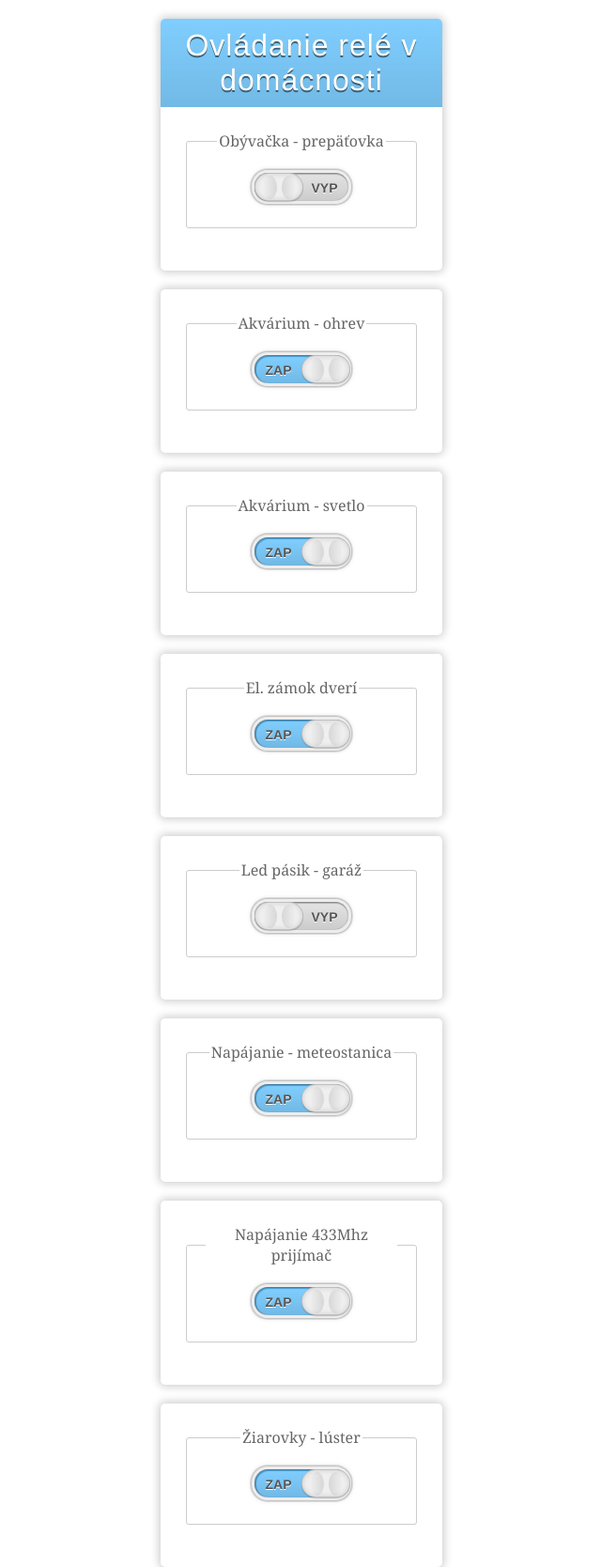
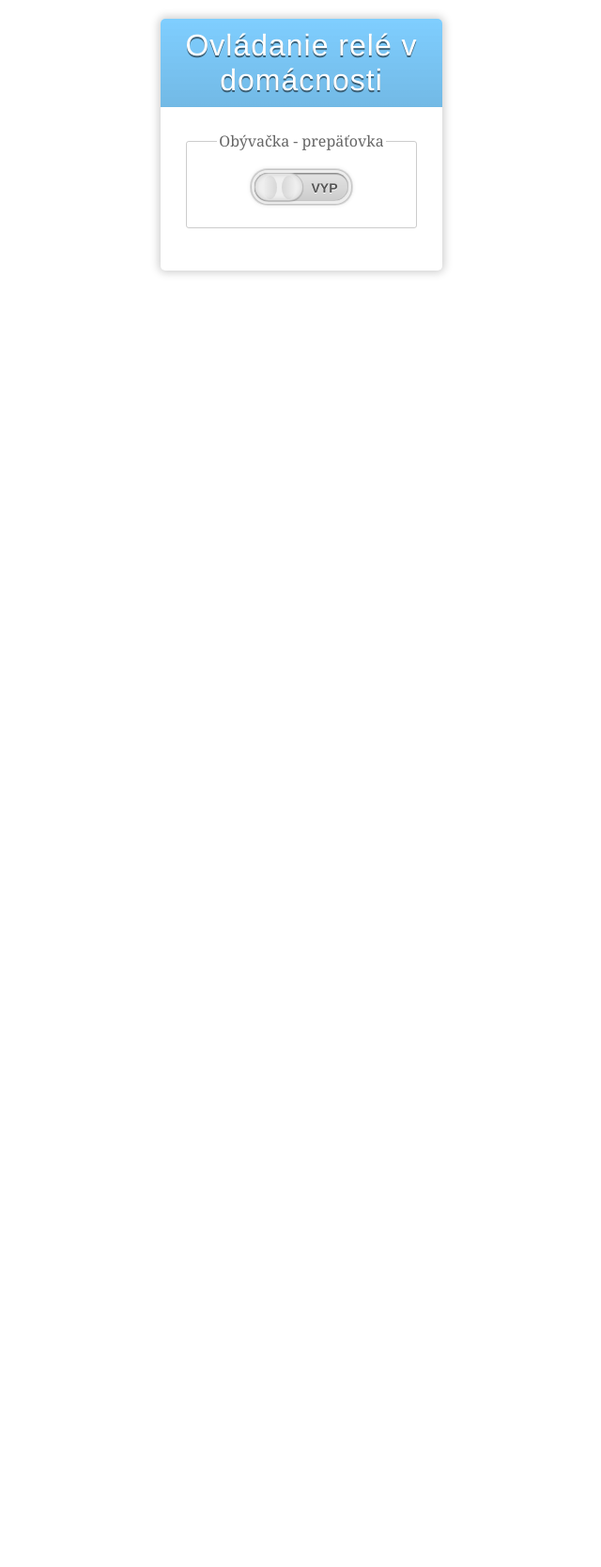
Before and after one commit to martinius96/ovladanie-rele, a PHP site: page / in a window 1280 px wide. Shown: the whole page at 94% size, without its empty margins (319-959 px from the left). After the commit the page ends 293 px from the top, so only its background shows below. Run offline with PHP 8.4, Linux system fonts and the light colour scheme.

Commit message:
Update index.php

```diff
--- a/PHP/index.php
+++ b/PHP/index.php
@@ -2,7 +2,7 @@
 <!--Podpora: https://www.paypal.me/Chlebovec-->
 <!--Osobný web: https://arduino.php5.sk-->
 <!--Email kontakt: martinius96@gmail.com-->
-<!--Facebook kontakt: 100001242570317-->
+<!--Facebook ID kontakt: 100001242570317-->
 <!--Používajte v súhade s licenciou!-->
 <!DOCTYPE html>
 <html>
@@ -20,63 +20,7 @@
       file_put_contents("rele1.txt", 1);
     }
   }
-  if(isset($_POST["rele2"])) {
-    if(file_get_contents("rele2.txt") === "1") {
-      file_put_contents("rele2.txt", 0);
-    }
-    else {
-      file_put_contents("rele2.txt", 1);
-    }
-  }
-    if(isset($_POST["rele3"])) {
-    if(file_get_contents("rele3.txt") === "1") {
-      file_put_contents("rele3.txt", 0);
-    }
-    else {
-      file_put_contents("rele3.txt", 1);
-    }
-  }
-    if(isset($_POST["rele4"])) {
-    if(file_get_contents("rele4.txt") === "1") {
-      file_put_contents("rele4.txt", 0);
-    }
-    else {
-      file_put_contents("rele4.txt", 1);
-    }
-  }
-    if(isset($_POST["rele5"])) {
-    if(file_get_contents("rele5.txt") === "1") {
-      file_put_contents("rele5.txt", 0);
-    }
-    else {
-      file_put_contents("rele5.txt", 1);
-    }
-  }
-    if(isset($_POST["rele6"])) {
-    if(file_get_contents("rele6.txt") === "1") {
-      file_put_contents("rele6.txt", 0);
-    }
-    else {
-      file_put_contents("rele6.txt", 1);
-    }
-  }
-    if(isset($_POST["rele7"])) {
-    if(file_get_contents("rele7.txt") === "1") {
-      file_put_contents("rele7.txt", 0);
-    }
-    else {
-      file_put_contents("rele7.txt", 1);
-    }
-  }
-    if(isset($_POST["rele8"])) {
-    if(file_get_contents("rele8.txt") === "1") {
-      file_put_contents("rele8.txt", 0);
-    }
-    else {
-      file_put_contents("rele8.txt", 1);
-    }
-  }
-  ?>
+   ?>
    <form method="post" id="rele1f" action="<?php echo $_SERVER['PHP_SELF']; ?>" >
    <input type="hidden" name="rele1" value="yes">
 	<h1>Ovládanie relé v domácnosti</h1>
@@ -94,125 +38,7 @@
 	</fieldset>
 
    </form>
-    <form method="post" id="rele2f" action="<?php echo $_SERVER['PHP_SELF']; ?>" >
-    <input type="hidden" name="rele2" value="yes">
 
-  <fieldset>
-		<legend>Akvárium - ohrev</legend>
-		<label onClick="document.getElementById('rele2f').submit();">
-			<input name="releon" type="checkbox" <?php if(file_get_contents("rele2.txt") === "1") echo "checked"; ?>>
-			<div>
-				<span class="yes">ZAP</span>
-				<span class="no">VYP</span>
-			</div>
-
-			<a class="slider"></a>
-		</label>
-	</fieldset>
-
-   </form>
-   <form method="post" id="rele3f" action="<?php echo $_SERVER['PHP_SELF']; ?>" >
-    <input type="hidden" name="rele3" value="yes">
-
-  <fieldset>
-		<legend>Akvárium - svetlo</legend>
-		<label onClick="document.getElementById('rele3f').submit();">
-			<input name="releon" type="checkbox" <?php if(file_get_contents("rele3.txt") === "1") echo "checked"; ?>>
-			<div>
-				<span class="yes">ZAP</span>
-				<span class="no">VYP</span>
-			</div>
-
-			<a class="slider"></a>
-		</label>
-	</fieldset>
-
-   </form>
-      <form method="post" id="rele4f" action="<?php echo $_SERVER['PHP_SELF']; ?>" >
-    <input type="hidden" name="rele4" value="yes">
-
-  <fieldset>
-		<legend>El. zámok dverí</legend>
-		<label onClick="document.getElementById('rele4f').submit();">
-			<input name="releon" type="checkbox" <?php if(file_get_contents("rele4.txt") === "1") echo "checked"; ?>>
-			<div>
-				<span class="yes">ZAP</span>
-				<span class="no">VYP</span>
-			</div>
-
-			<a class="slider"></a>
-		</label>
-	</fieldset>
-
-   </form>
-    <form method="post" id="rele5f" action="<?php echo $_SERVER['PHP_SELF']; ?>" >
-    <input type="hidden" name="rele5" value="yes">
-
-  <fieldset>
-		<legend>Led pásik - garáž</legend>
-		<label onClick="document.getElementById('rele5f').submit();">
-			<input name="releon" type="checkbox" <?php if(file_get_contents("rele5.txt") === "1") echo "checked"; ?>>
-			<div>
-				<span class="yes">ZAP</span>
-				<span class="no">VYP</span>
-			</div>
-
-			<a class="slider"></a>
-		</label>
-	</fieldset>
-
-   </form>
-    <form method="post" id="rele6f" action="<?php echo $_SERVER['PHP_SELF']; ?>" >
-    <input type="hidden" name="rele6" value="yes">
-
-  <fieldset>
-		<legend>Napájanie - meteostanica</legend>
-		<label onClick="document.getElementById('rele6f').submit();">
-			<input name="releon" type="checkbox" <?php if(file_get_contents("rele6.txt") === "1") echo "checked"; ?>>
-			<div>
-				<span class="yes">ZAP</span>
-				<span class="no">VYP</span>
-			</div>
-
-			<a class="slider"></a>
-		</label>
-	</fieldset>
-
-   </form>
-   <form method="post" id="rele7f" action="<?php echo $_SERVER['PHP_SELF']; ?>" >
-    <input type="hidden" name="rele7" value="yes">
-
-  <fieldset>
-		<legend>Napájanie 433Mhz prijímač</legend>
-		<label onClick="document.getElementById('rele7f').submit();">
-			<input name="releon" type="checkbox" <?php if(file_get_contents("rele7.txt") === "1") echo "checked"; ?>>
-			<div>
-				<span class="yes">ZAP</span>
-				<span class="no">VYP</span>
-			</div>
-
-			<a class="slider"></a>
-		</label>
-	</fieldset>
-
-   </form>
-   <form method="post" id="rele8f" action="<?php echo $_SERVER['PHP_SELF']; ?>" >
-    <input type="hidden" name="rele8" value="yes">
-
-  <fieldset>
-		<legend>Žiarovky - lúster</legend>
-		<label onClick="document.getElementById('rele8f').submit();">
-			<input name="releon" type="checkbox" <?php if(file_get_contents("rele8.txt") === "1") echo "checked"; ?>>
-			<div>
-				<span class="yes">ZAP</span>
-				<span class="no">VYP</span>
-			</div>
-
-			<a class="slider"></a>
-		</label>
-	</fieldset>
-
-   </form>
 
     </div>
 
```
